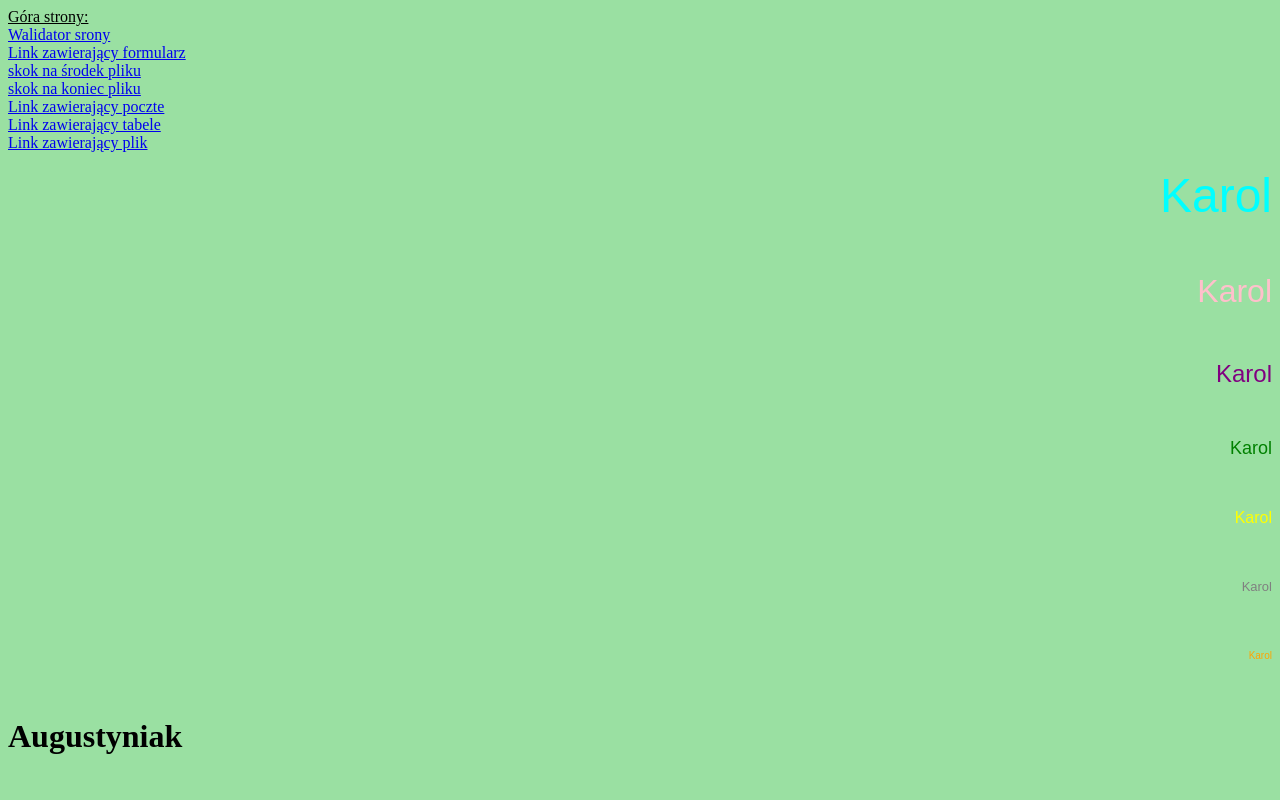
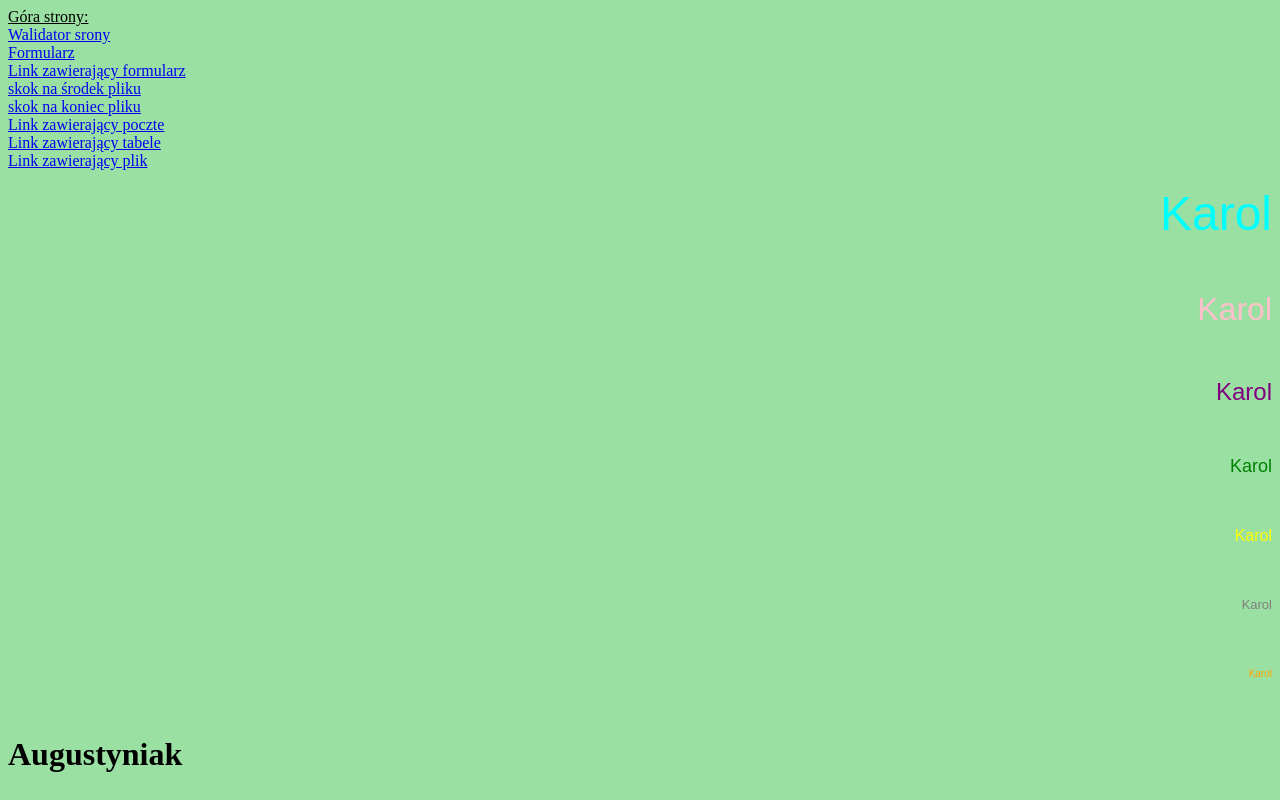
Before and after one commit to Rapteusz/MineStrona, a plain HTML site: page Index.html in a window 1280 px wide. Shown: the top 800 px of the page. Drawn offline with Linux system fonts and the light colour scheme.

Commit message:
Update Index.html

```diff
--- a/Index.html
+++ b/Index.html
@@ -9,6 +9,7 @@
 <body>
 <A NAME="punkt_góra"><u>Góra strony:</u></A><br>
 	<A HREF="Walidacja_.html"> Walidator srony </A> <br>
+	<A HREF="Tabela__.html"> Formularz </A> <br>
 	<A HREF="formularz_.html"> Link zawierający formularz </A> <br>
 	<A HREF="#punkt_środek"> skok na środek pliku</A> <br>
 	<A HREF="#punkt_koniec"> skok na koniec pliku</A> <br>
```
